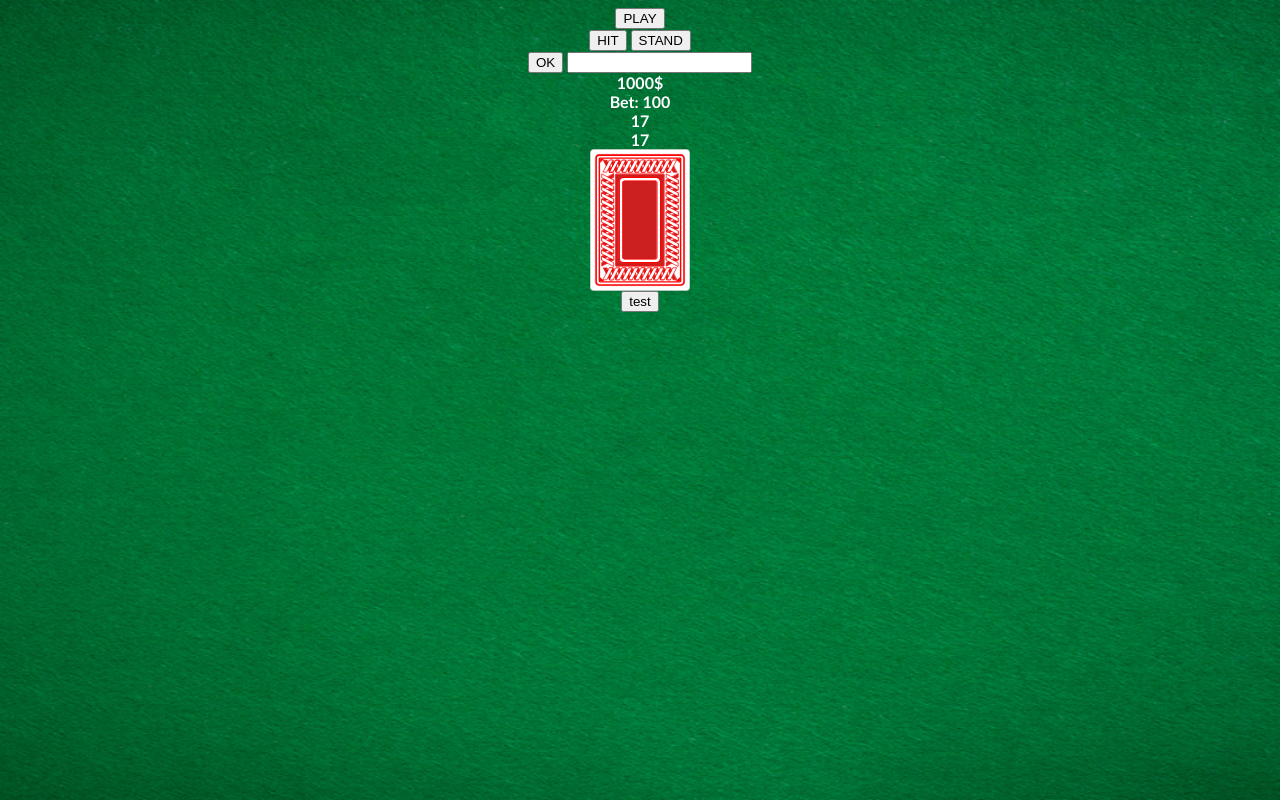
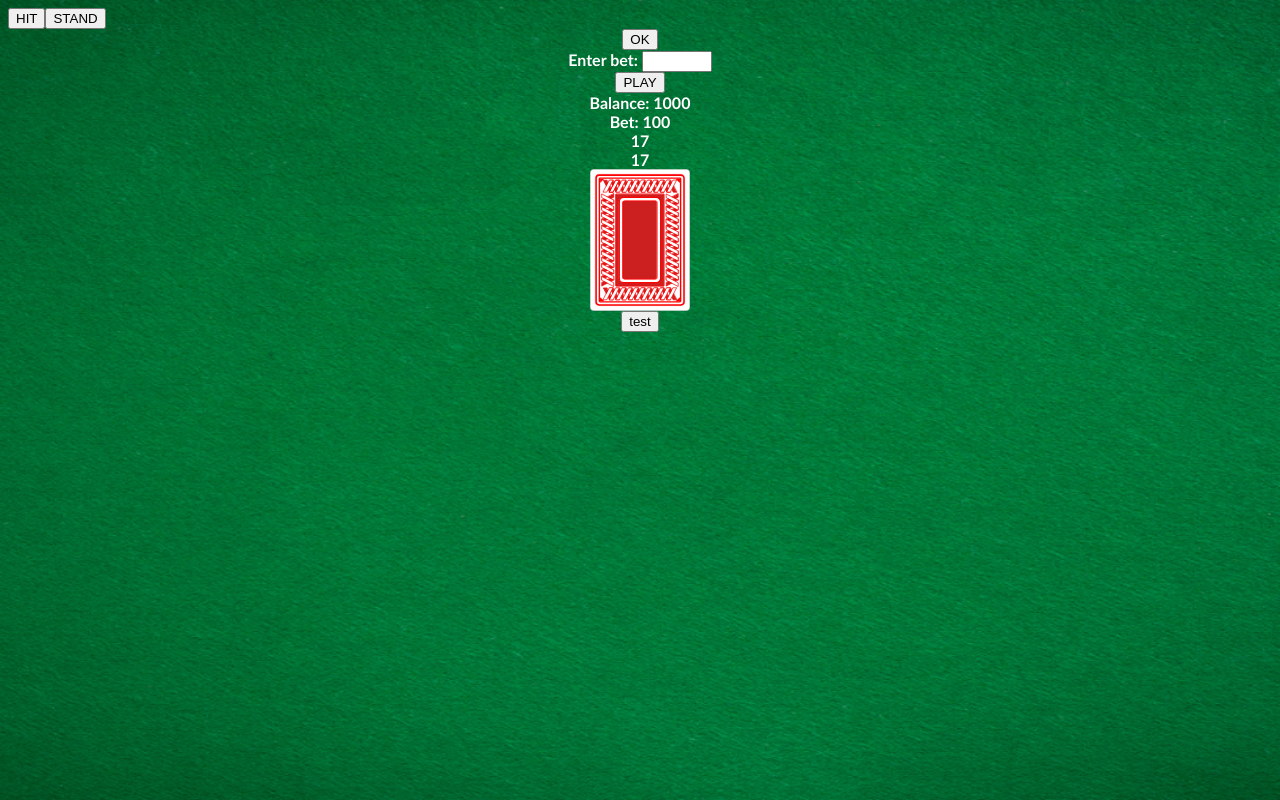
Before and after one commit to sotfheif/blackjack-js, a website with bundled scripts: page index.html in a window 1280 px wide. Built offline with nearby package versions, Linux system fonts and the light colour scheme.

Commit message:
add more ui elements

```diff
--- a/index.css
+++ b/index.css
@@ -18,3 +18,13 @@ html {
     background-size: 100% 100%;
 
 }
+
+#play-btns {
+
+    display: flex;
+    flex-wrap: wrap;
+}
+
+#bet-input{
+    width: 70px;
+}
--- a/index.html
+++ b/index.html
@@ -5,16 +5,21 @@
         <link rel="stylesheet" href="index.css">
     </head>
     <body>
-        <button id ="play-btn">PLAY</button>
         <div id ="play-btns">
             <button id ="hit-btn">HIT</button>
             <button id = "stand-btn">STAND</button>
         </div>
         <button id = "gameover-ok-btn">OK</button>
 
-        <input id = "bet-input" type = "text">
+        <div id = "bet-and-play">
+            <div id ="place-bet">
+                <label id = "bet-input-label">Enter bet:</label>
+                <input id = "bet-input" type = "text">
+            </div>
+            <button id ="play-btn">PLAY</button>
+        </div>
 
-        <div id = "money-text">1000$</div>
+        <div id = "money-text">Balance: 1000</div>
         <div id = "bet-text">Bet: 100</div>
 
         <div id = "player-zone">
```
